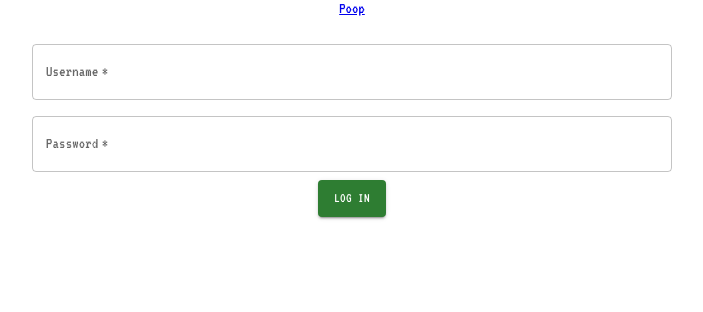
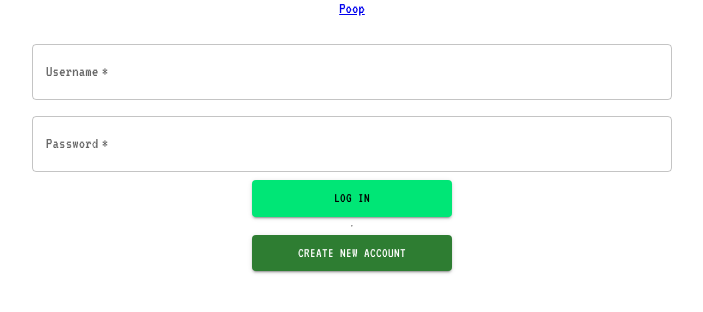
Before and after one commit to booyouon/rpg-character-creator, a React (Create React App) app: page / in a window 1280 px wide. Shown: the top 312 px of the page, without its empty margins (288-991 px from the left). Built offline with nearby package versions, Linux system fonts and the light colour scheme; no server answers.

Commit message:
login buttons

```diff
--- a/src/component/Login.jsx
+++ b/src/component/Login.jsx
@@ -17,6 +17,9 @@ const Login = ({
     justifyContent: "center",
     alignItems: "center",
     margin: "20px 0",
+  };
+  const buttonStyle = {
+    width: "200px",
   };
 
   const handleLogin = (ev) => {
@@ -54,8 +57,17 @@ const Login = ({
           onChange={(ev) => setPassword(ev.target.value)}
           required
         ></TextField>
-        <Button variant="contained" type="submit" color="success">
+        <Button
+          style={buttonStyle}
+          variant="contained"
+          type="submit"
+          color="secondary"
+        >
           Log in
+        </Button>
+        <hr />
+        <Button style={buttonStyle} variant="contained" color="success">
+          Create New Account
         </Button>
       </Box>
     </div>
```
